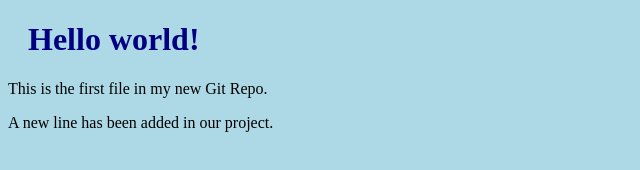
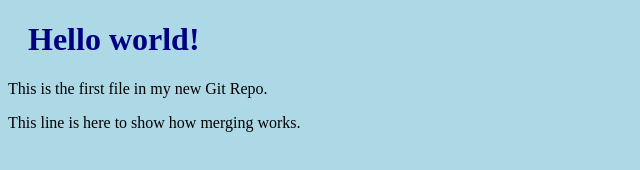
Before and after one commit to usman-bsee/FirstRepo, a plain HTML site: page index.html in a window 1280 px wide. Shown: the full height of the page, 0-640 px from the left. Drawn offline with Linux system fonts and the light colour scheme.

Commit message:
Updated index.html with emergency fix.

```diff
--- a/index.html
+++ b/index.html
@@ -8,6 +8,7 @@
 
 <h1>Hello world!</h1>
 <p>This is the first file in my new Git Repo.</p>
-<p>A new line has been added in our project.</p>
+<p>This line is here to show how merging works.</p>
+
 </body>
 </html>
```
